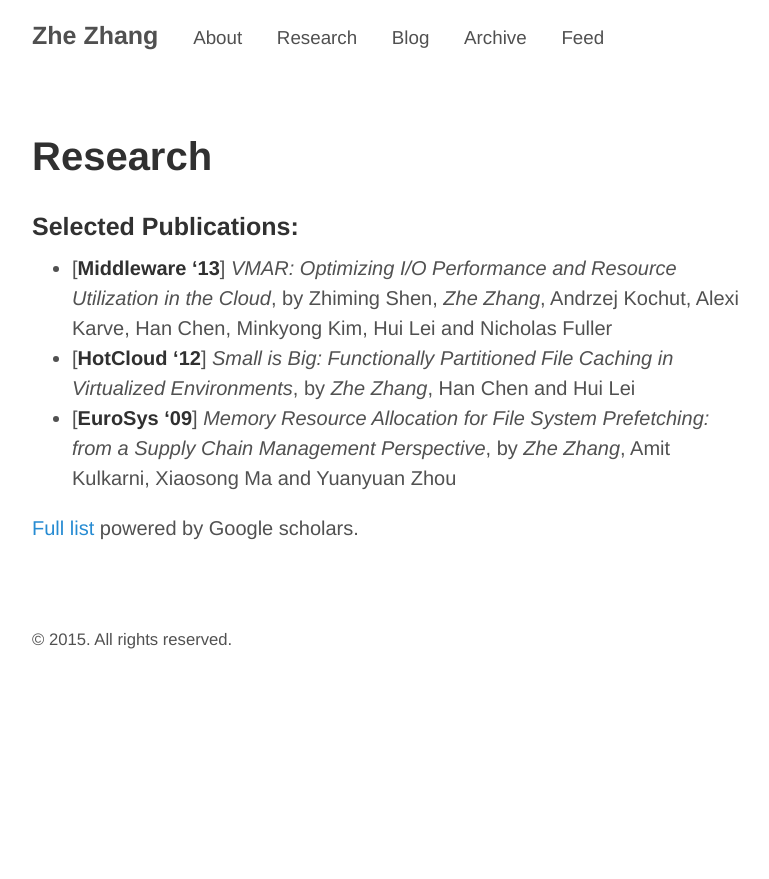
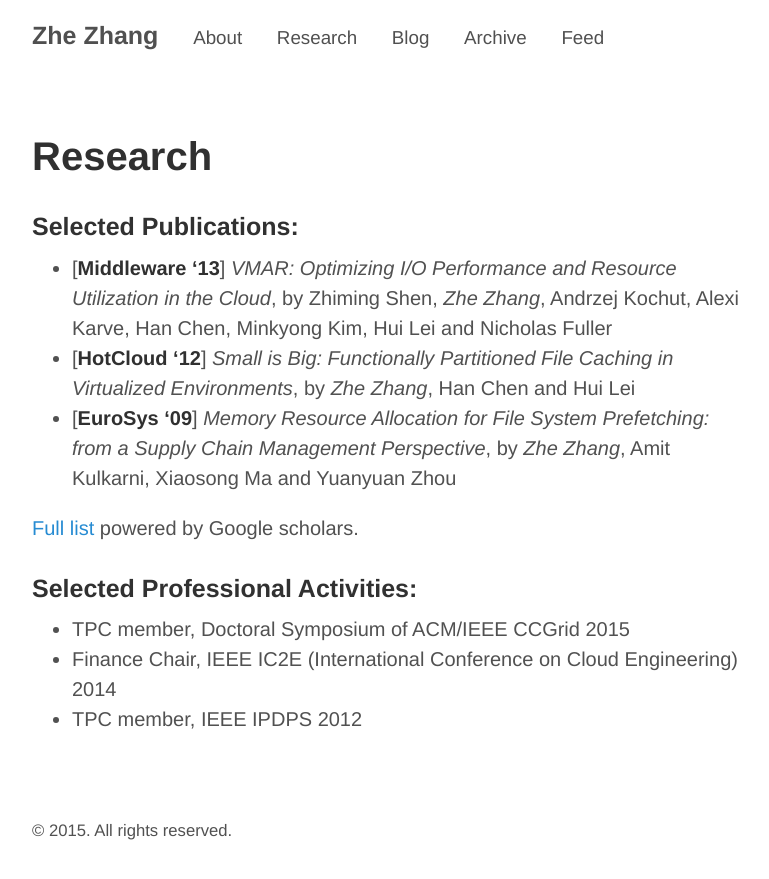
Before and after one commit to zhe-thoughts/zhe-thoughts.github.io, a Jekyll site: the page built from research.md, in a window 1280 px wide. Shown: the top 879 px of the page, without its empty margins (248-1017 px from the left). Built offline with Jekyll 4.4.1, drawn with Linux system fonts in a browser that asks for light colours.

Commit message:
Professional Services

```diff
--- a/research.md
+++ b/research.md
@@ -8,3 +8,8 @@ title: Research
 * [**EuroSys '09**] *Memory Resource Allocation for File System Prefetching: from a Supply Chain Management Perspective*, by _Zhe Zhang_, Amit Kulkarni, Xiaosong Ma and Yuanyuan Zhou
 
 [Full list](https://scholar.google.com/citations?user=21fWeu8AAAAJ) powered by Google scholars.
+
+### Selected Professional Activities:
+* TPC member, Doctoral Symposium of ACM/IEEE CCGrid 2015
+* Finance Chair, IEEE IC2E (International Conference on Cloud Engineering) 2014
+* TPC member, IEEE IPDPS 2012
```
